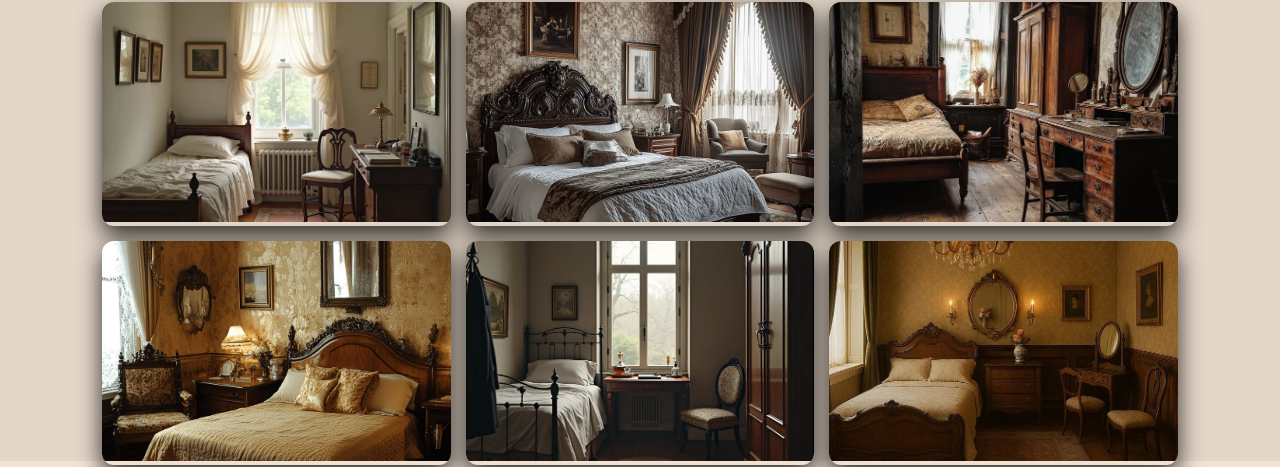
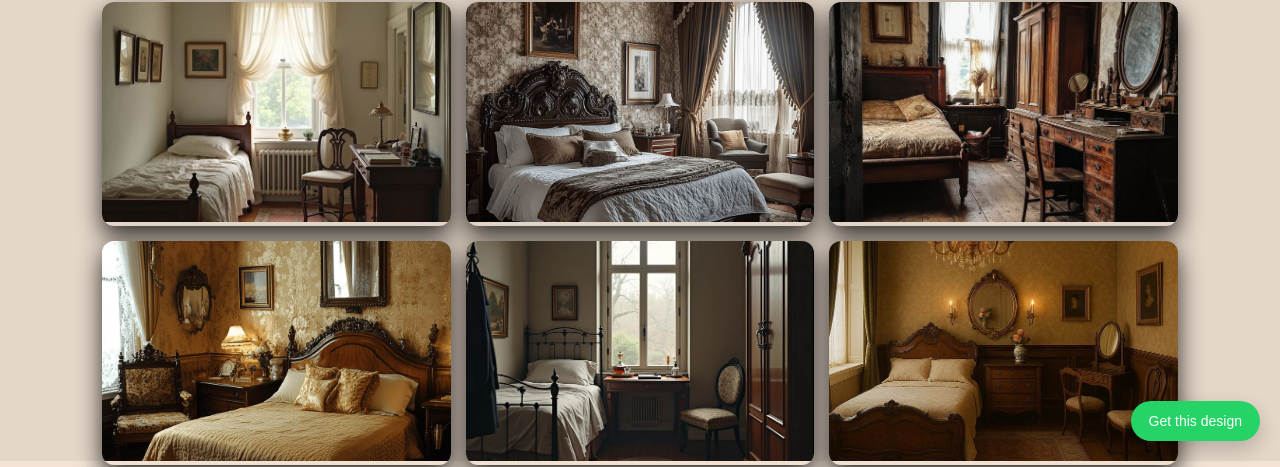
Before and after one commit to xansar1/Timber-Type, a plain HTML site: page catalog.html in a window 1280 px wide. Shown: the part 339-806 px from the top of the page. Drawn offline with Linux system fonts and the light colour scheme.

Commit message:
Update catalog.html

```diff
--- a/catalog.html
+++ b/catalog.html
@@ -127,6 +127,11 @@
 
 <div class="menu-overlay"></div>
 
+<a href="https://wa.me/918157868804?text=Hi%2C%20I%20want%20a%20website%20like%20this"
+   class="whatsapp-float" target="_blank">
+  Get this design
+</a>
+
 <script>
 document.addEventListener("DOMContentLoaded", () => {
 
```
